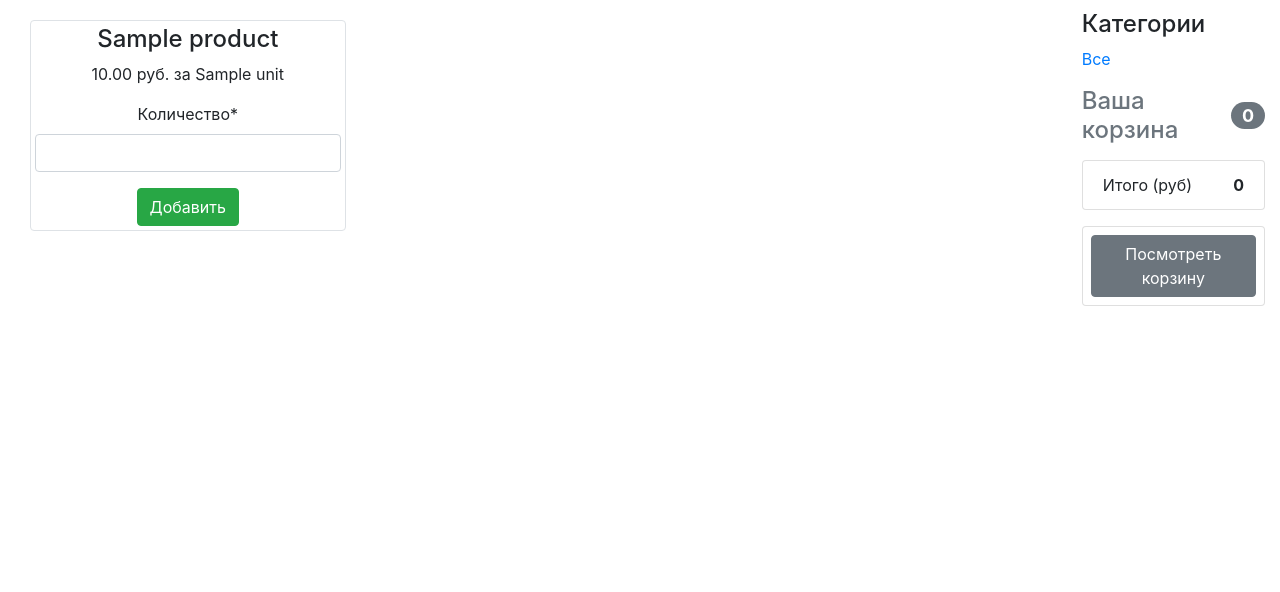
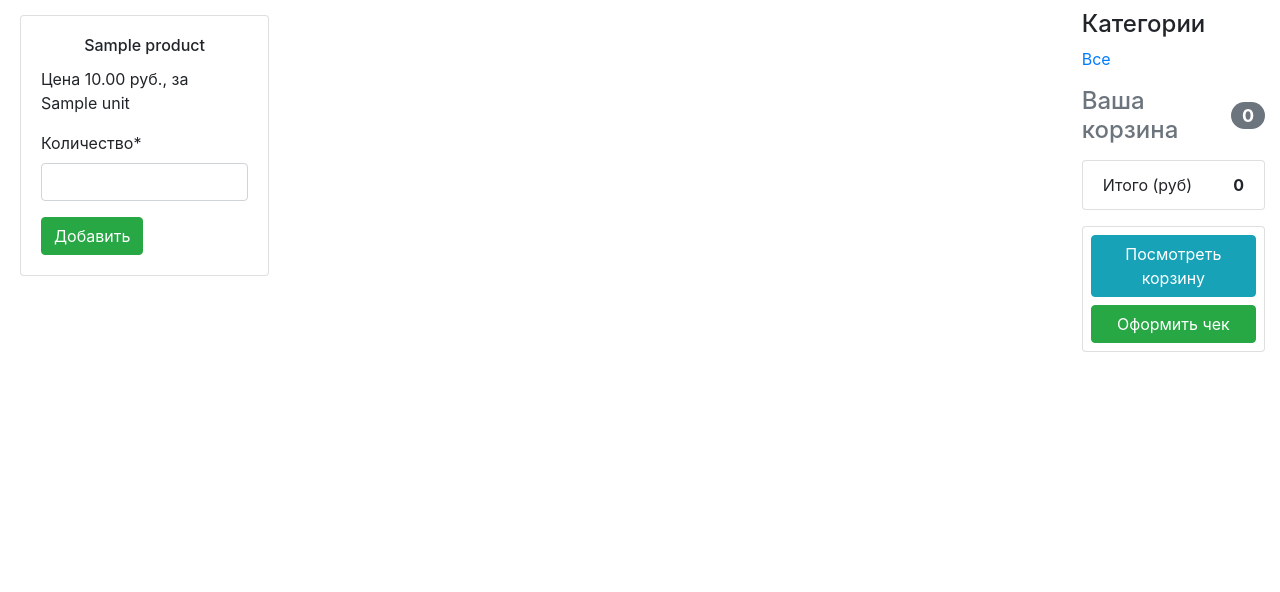
Before and after one commit to Blizzardnya/bksautoshop, a Django app: page /products/ in a window 1280 px wide. Shown: the part 56-648 px from the top of the page. Run offline with Django 3.2, Linux system fonts and the light colour scheme; a user stored in the database is signed in; tables that the repository leaves empty hold one stand-in row (values such as "Sample post"); some libraries are stand-ins or nearby versions.

Commit message:
01.10.2019 Change templates Order now works

```diff
--- a/accounts/templates/registration/login.html
+++ b/accounts/templates/registration/login.html
@@ -1,6 +1,7 @@
 {% extends "bid/base.html" %}
 {% load crispy_forms_tags %}
 {% block content %}
+    <div class="col-md-6">
     {% if form.errors %}
         <p>Имя пользователя или пароль введены неправильно. Пожалуйста попробудйте ещё раз.</p>
     {% endif %}
@@ -22,4 +23,5 @@
             <input type="hidden" name="next" value="{{ next }}"/>
         </div>
     </form>
+    </div>
 {% endblock %}
--- a/bid/templates/bid/base.html
+++ b/bid/templates/bid/base.html
@@ -13,12 +13,12 @@
     <main role="main" class="flex-shrink-0">
         <div class="container-fluid" style="margin-top: 10px;">
             <div class="row">
-                <div class="col-xl-10 col-md-8">
+{#                <div class="col-xl-10 col-md-8">#}
                     {% block content %}{% endblock %}
-                </div>
-                <div class="col-xl-2 col-md-4">
+{#                </div>#}
+{#                <div class="col-xl-2 col-md-4">#}
                     {% block sidebar %}{% endblock %}
-                </div>
+{#                </div>#}
             </div>
         </div>
     </main>
--- a/bid/templates/bid/product/list.html
+++ b/bid/templates/bid/product/list.html
@@ -4,21 +4,37 @@
 {% block title %} {% if category %}{{ category.name }} {% else %} Товары {% endif %} {% endblock %}
 
 {% block content %}
+    <div class="col-xl-10 col-md-9">
         <div class="container-fluid">
             <div class="row">
                 {% for product in products %}
-                <div class="col-md-4" style="margin-top: 1%">
-                    <div class="text-center img-thumbnail">
-                        {#                                    <a href="{{ product.get_absolute_url }}">#}
-                        {#                                        <img src="{% if product.image %} {{ product.image.url }} {% else %} {% static 'img/default.jpg' %} {% endif %}"#}
-                        {#                                             alt="..." style="height: 200px; width: auto">#}
-                        {#                                    </a>#}
-                        <div class="caption">
-                            <h4 class="text-center">
-                                {#                                            <a href="{{ product.get_absolute_url }}">{{ product.name }}</a>#}
-                                {{ product.name }}
-                            </h4>
-                            <p class="text-center">{{ product.price }} руб. за {{ product.unit.short_name }}</p>
+                    {#                <div class="col-md-4" style="margin-top: 1%">#}
+                    {#                    <div class="text-center img-thumbnail">#}
+                    {#                        <div class="caption">#}
+                    {#                            <h4 class="text-center">#}
+                    {#                                {{ product.name }}#}
+                    {#                            </h4>#}
+                    {#                            <p class="text-center">{{ product.price }} руб. за {{ product.unit.short_name }}</p>#}
+                    {#                            <form action="{% url "cart:cart_add" product.id %}" method="post">#}
+                    {#                                {% csrf_token %}#}
+                    {#                                {{ cart_product_form|crispy }}#}
+                    {#                                <input type="hidden" name="next" value="{{ request.path }}">#}
+                    {#                                <input type="submit" value="Добавить" class="btn btn-success">#}
+                    {#                            </form>#}
+                    {#                        </div>#}
+                    {#                    </div>#}
+                    {#                </div>#}
+                    <div class="col-xl-3 col-md-4" style="padding: 0 5px 0 5px;">
+                        <div class="card" style="margin-top: 2%">
+                            <div class="card-body">
+                                <h6 class="card-title text-center">{{ product.name }}</h6>
+                                {#                        <h6 class="card-subtitle mb-2 text-muted">Цена за {{ product.unit.short_name }}</h6>#}
+                                <p class="card-text">Цена {{ product.price }} руб., за {{ product.unit.short_name }}</p>
+                                {#                    </div>#}
+                                {#                        <ul class="list-group list-group-flush">#}
+                                {#                            <li class="list-group-item">Цена {{ product.price }} руб., за {{ product.unit.short_name }}</li>#}
+                                {#                        </ul>#}
+                                {#                    <div class="card-body">#}
                                 <form action="{% url "cart:cart_add" product.id %}" method="post">
                                     {% csrf_token %}
                                     {{ cart_product_form|crispy }}
@@ -83,8 +99,10 @@
                 </nav>
             {% endif %}
         </div><!-- /.container -->
+    </div>
 {% endblock %}
 {% block sidebar %}
+    <div class="col-xl-2 col-md-3">
         <div class="sidebar-module">
             <h4>Категории</h4>
             <ol class="list-unstyled">
@@ -99,4 +117,5 @@
         {% if request.user.is_authenticated %}
             {% include 'cart/cart_module.html' %}
         {% endif %}
+    </div>
 {% endblock %}
--- a/bid/views.py
+++ b/bid/views.py
@@ -29,7 +29,7 @@ def product_list(request, category_slug=None):
             matrix=sys_user.shop.product_matrix
         )
 
-    paginator = Paginator(products_list, 9)
+    paginator = Paginator(products_list, 12)
     page = request.GET.get('page')
     products = paginator.get_page(page)
 
--- a/cart/cart.py
+++ b/cart/cart.py
@@ -41,7 +41,7 @@ class Cart(object):
         for item in self.cart.values():
             item['price'] = Decimal(item['price'])
             item['quantity'] = Decimal(item['quantity'])
-            item['total_price'] = item['price'] * item['quantity']
+            item['total_price'] = round(item['price'] * item['quantity'], 2)
             yield item
 
     def __len__(self):
--- a/cart/forms.py
+++ b/cart/forms.py
@@ -8,4 +8,4 @@ class CartAddProductForm(forms.Form):
     helper = FormHelper()
     helper.form_show_labels = False
 
-    quantity.widget.attrs.update(step=0.01)
+    # quantity.widget.attrs.update(step=0.01)
--- a/cart/templates/cart/cart_module.html
+++ b/cart/templates/cart/cart_module.html
@@ -20,8 +20,8 @@
 
     <form class="card p-2">
         <div class="input-group">
-            <a href="{% url "cart:cart_detail" %}" class="btn btn-secondary btn-block">Посмотреть корзину</a>
-            {#        <a href="{% url "orders:order_create" %}" class="btn btn-secondary btn-block">Оформить чек</a>#}
+            <a href="{% url "cart:cart_detail" %}" class="btn btn-info btn-block">Посмотреть корзину</a>
+            <a href="{% url "orders:order_create" %}" class="btn btn-success btn-block">Оформить чек</a>
         </div>
     </form>
 </div>
--- a/orders/urls.py
+++ b/orders/urls.py
@@ -4,5 +4,5 @@ from . import views
 app_name = 'orders'
 
 urlpatterns = [
-
+    path('create/', views.create_order, name='order_create'),
 ]
```
Also changed, not shown: bid/templates/bid/index.html (+10 -6 lines), cart/templates/cart/detail.html (+26 -15 lines), orders/templates/orders/create.html (added, +38 -0 lines), orders/templates/orders/created.html (added, +15 -0 lines), orders/views.py (+27 -2 lines). Lines whose indentation alone changed are shown as unchanged.
